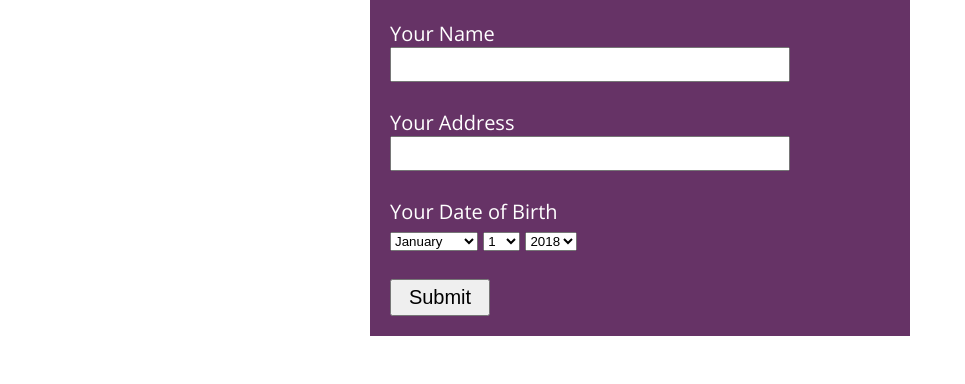
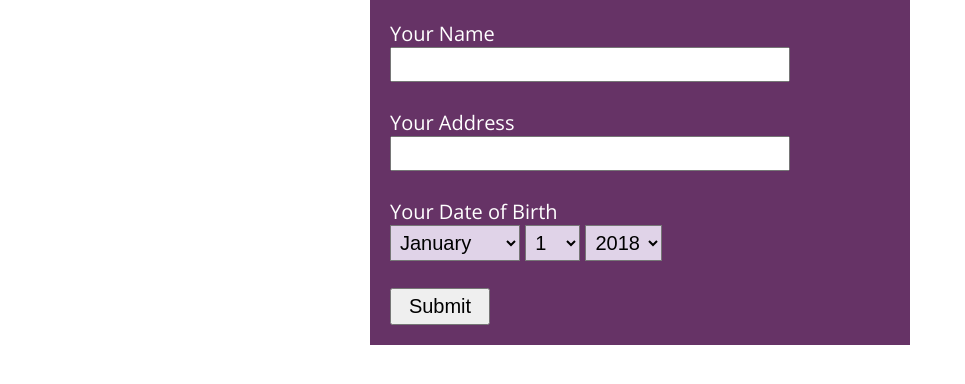
Before and after one commit to jsp92/uxProject, a plain HTML site: page index.html in a window 1280 px wide. Shown: the part 66-450 px from the top of the page, without its empty margins (0-965 px from the left). Drawn offline with nearby package versions, Linux system fonts and the light colour scheme.

Commit message:
Update style.css

```diff
--- a/css/style.css
+++ b/css/style.css
@@ -20,6 +20,8 @@ input[type = submit]{
 	width: 100px;
 }
 
-selection{
-
+select{
+	font-size: 20px;
+	padding: 5px;
+	background: #e0d3e8;
 }
```
